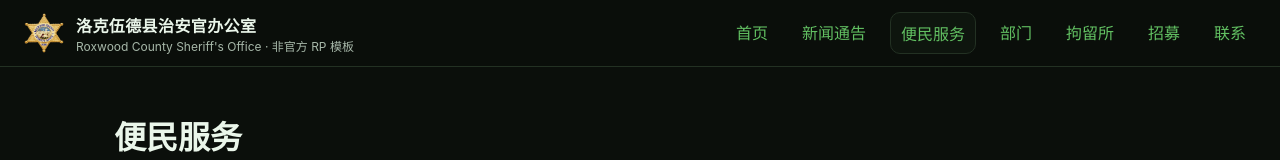
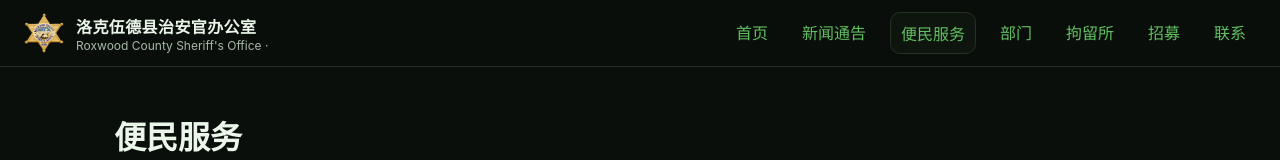
Before and after one commit to NHBEANNNNN/rcsd-site, a plain HTML site: page services.html in a window 1280 px wide. Shown: the top 160 px of the page. Drawn offline with Linux system fonts and the light colour scheme.

Commit message:
Update services.html

```diff
--- a/services.html
+++ b/services.html
@@ -14,7 +14,7 @@
         <img src="assets/img/logo.png" alt="Sheriff star">
         <div>
           <div class="title">洛克伍德县治安官办公室</div>
-          <div style="font-size:12px;color:var(--muted)">Roxwood County Sheriff's Office · 非官方 RP 模板</div>
+          <div style="font-size:12px;color:var(--muted)">Roxwood County Sheriff's Office · </div>
         </div>
       </div>
       <div class="links"><a href="index.html" class="">首页</a>
```
